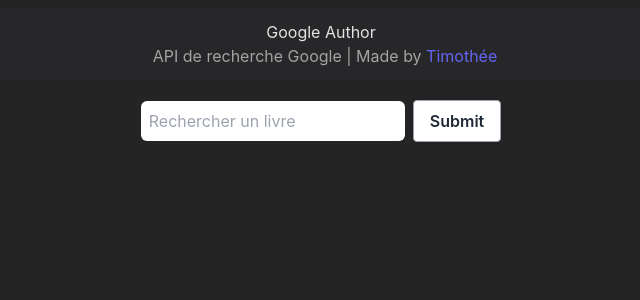
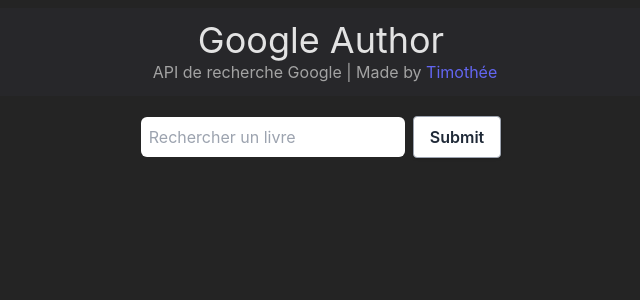
Before and after one commit to tiballion/googleauthor, a React (Vite) app: page / in a window 1280 px wide. Shown: the top 300 px of the page, without its empty margins (319-959 px from the left). Built offline with nearby package versions, Linux system fonts and the light colour scheme.

Commit message:
fixed header styling

```diff
--- a/src/components/Header.jsx
+++ b/src/components/Header.jsx
@@ -3,13 +3,13 @@
 const Header = () => {
   return (
     <header className="bg-zinc-800 p-3 m-2 rounded-md flex flex-col items-center">
-      <h1>Google Author </h1>
+      <h1 className="text-4xl">Google Author </h1>
       <h3 className="pl-2 text-neutral-400">
         API de recherche Google | Made by{" "}
         <a
           href="https://github.com/tiballion"
           target="_blank"
-          className="text-indigo-500"
+          className="text-indigo-500 hover:text-indigo-400"
         >
           Timothée
         </a>
```
